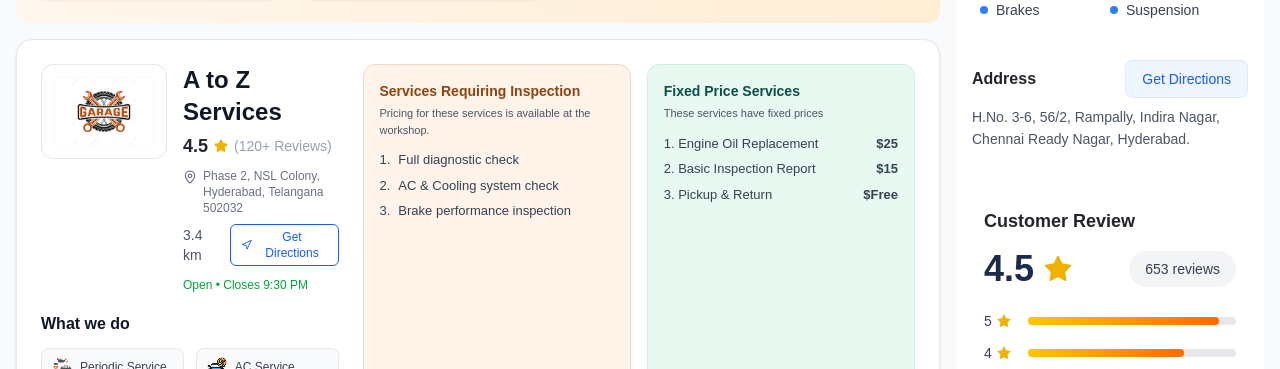
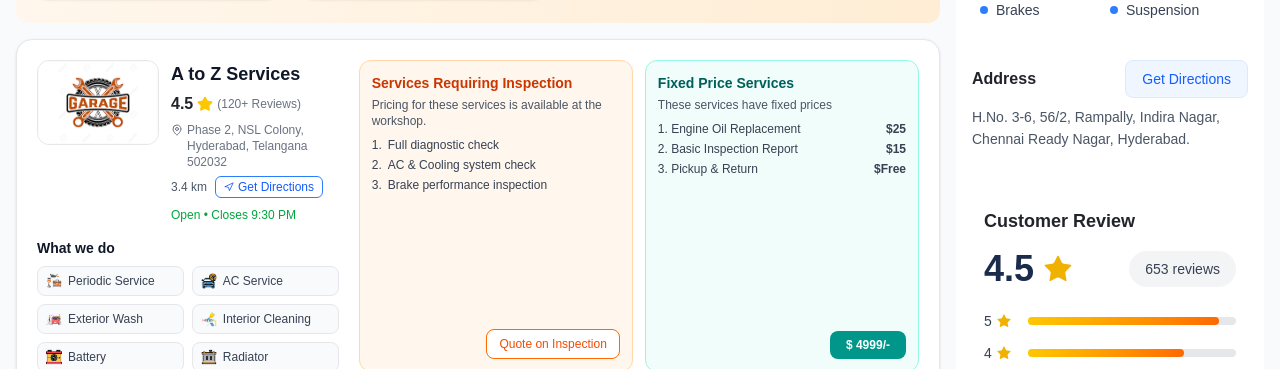
Before and after one commit to dsriharikrishna/drivemech_starter_frontend, a Next.js app: page /customer/workshop in a window 1280 px wide. Shown: the part 431-800 px from the top of the page. Built offline with nearby package versions, Linux system fonts and the light colour scheme; no server answers.

Commit message:
Update MechanicCard.tsx

```diff
--- a/src/components/customer/workshop/MechanicCard.tsx
+++ b/src/components/customer/workshop/MechanicCard.tsx
@@ -50,50 +50,50 @@ export default function MechanicCard({
 }: Props) {
   return (
     <div
-      className={`bg-white border shadow-sm rounded-2xl p-6 transition-all
+      className={`bg-white border shadow-sm rounded-2xl p-5 transition-all
         ${isActive ? "border-orange-500 ring-2 ring-orange-200" : "border-gray-200"}
       `}
     >
       {/* ===================== MAIN FLEX LAYOUT ===================== */}
-      <div className="flex flex-col lg:flex-row gap-6">
+      <div className="flex flex-col lg:flex-row gap-5">
 
         {/* ===================== LEFT SECTION (~35%) ===================== */}
-        <div className="flex-[0.35] flex flex-col gap-4">
+        <div className="flex-[0.35] flex flex-col gap-3">
           {/* Logo and Header Info */}
-          <div className="flex items-start gap-4">
-            <div className="bg-white border border-gray-200 rounded-xl p-3 shrink-0">
+          <div className="flex items-start gap-3">
+            <div className="bg-white border border-gray-200 rounded-xl shrink-0">
               <Image
                 src={"/images/workshop/WorkshopGarage.png"}
                 alt={name}
-                width={100}
-                height={100}
-                className="object-contain"
+                width={120}
+                height={120}
+                className="object-contain rounded-xl"
               />
             </div>
 
             <div className="flex-1">
-              <h2 className="text-2xl font-bold text-gray-900 mb-1">{name}</h2>
+              <h2 className="text-lg font-bold text-gray-900 mb-1">{name}</h2>
 
-              <div className="flex items-center gap-1.5">
-                <span className="text-lg font-semibold">{ratings}</span>
-                <Star size={14} className="fill-star text-star" />
-                <span className="text-sm text-gray-400">({reviews} Reviews)</span>
+              <div className="flex items-center gap-1">
+                <span className="text-base font-semibold">{ratings}</span>
+                <Star size={16} className="fill-yellow-400 text-yellow-400" />
+                <span className="text-xs text-gray-500">({reviews} Reviews)</span>
               </div>
 
-              <div className="flex items-start gap-1.5 mt-2 text-xs text-gray-500">
-                <MapPin size={14} className="mt-0.5 shrink-0" />
+              <div className="flex items-start gap-1 mt-1.5 text-xs text-gray-500">
+                <MapPin size={12} className="mt-0.5 shrink-0" />
                 <span>Phase 2, NSL Colony, Hyderabad, Telangana 502032</span>
               </div>
 
-              <div className="flex items-center gap-2 mt-2">
-                <span className="text-sm text-gray-600">{distance}</span>
-                <button className="flex items-center gap-1 text-blue-600 text-xs font-medium border border-blue-600 px-2.5 py-1 rounded-md hover:bg-blue-50 transition">
-                  <Navigation size={12} />
+              <div className="flex items-center gap-2 mt-1.5">
+                <span className="text-xs text-gray-600">{distance}</span>
+                <button className="flex items-center gap-1 text-blue-600 text-xs font-medium border border-blue-500 px-2 py-0.5 rounded-md hover:bg-blue-50 transition">
+                  <Navigation size={10} />
                   Get Directions
                 </button>
               </div>
 
-              <div className="mt-1.5">
+              <div className="mt-1">
                 <span className="text-green-600 font-medium text-xs">{status}</span>
               </div>
             </div>
@@ -101,20 +101,20 @@ export default function MechanicCard({
 
           {/* What we do */}
           <div>
-            <h3 className="font-bold text-base text-gray-900 mb-3">What we do</h3>
-            <div className="grid grid-cols-2 gap-3">
+            <h3 className="font-semibold text-sm text-gray-900 mb-2">What we do</h3>
+            <div className="grid grid-cols-2 gap-2">
               {tags.map((tag) => {
                 const iconPath = serviceIcons[tag] || "/images/workshop/PeriodicService.png";
                 return (
                   <div
                     key={tag}
-                    className="flex items-center gap-2 bg-gray-50 border border-gray-200 rounded-lg px-2.5 py-2"
+                    className="flex items-center gap-1.5 bg-gray-50 border border-gray-200 rounded-lg px-2 py-1.5"
                   >
                     <Image
                       src={iconPath}
                       alt={tag}
-                      width={20}
-                      height={20}
+                      width={16}
+                      height={16}
                       className="object-contain"
                     />
                     <span className="text-xs text-gray-700">{tag}</span>
@@ -126,21 +126,21 @@ export default function MechanicCard({
         </div>
 
         {/* ===================== RIGHT SECTION (~65%) ===================== */}
-        <div className="flex-[0.65] grid grid-cols-1 md:grid-cols-2 gap-4">
+        <div className="flex-[0.65] grid grid-cols-1 md:grid-cols-2 gap-3">
 
           {/* Services Requiring Inspection */}
-          <div className="bg-inspection border border-inspection rounded-xl p-4 flex flex-col">
-            <h3 className="font-bold text-sm text-inspection">
+          <div className="bg-orange-50 border border-orange-200 rounded-xl p-3 flex flex-col">
+            <h3 className="font-semibold text-sm text-orange-700">
               Services Requiring Inspection
             </h3>
 
-            <p className="text-[11px] text-gray-600 mt-1 mb-3">
+            <p className="text-xs text-gray-600 mt-1 mb-2">
               Pricing for these services is available at the workshop.
             </p>
 
-            <ul className="text-[13px] space-y-1.5 flex-1">
+            <ul className="text-xs space-y-1 flex-1">
               {highlights.map((h, i) => (
-                <li key={i} className="flex gap-2 text-gray-700">
+                <li key={i} className="flex gap-1.5 text-gray-700">
                   <span>{i + 1}.</span>
                   <span>{h}</span>
                 </li>
@@ -148,45 +148,45 @@ export default function MechanicCard({
             </ul>
 
             {highlights.length > 3 && (
-              <button className="text-blue-600 text-sm font-medium mt-2 text-left">
+              <button className="text-blue-600 text-xs font-medium mt-1.5 text-left">
                 + 3 more services
               </button>
             )}
 
-            <div className="flex justify-end mt-4">
-              <button className="bg-white border border-orange-500 text-orange-600 px-4 py-2 rounded-lg text-sm font-medium hover:bg-orange-50 transition">
+            <div className="flex justify-end mt-3">
+              <button className="bg-white border border-orange-500 text-orange-600 px-3 py-1.5 rounded-lg text-xs font-medium hover:bg-orange-50 transition">
                 Quote on Inspection
               </button>
             </div>
           </div>
 
           {/* Fixed Price Services */}
-          <div className="bg-fixed-price border border-fixed-price rounded-xl p-4 flex flex-col">
-            <h3 className="font-bold text-sm text-teal-900">Fixed Price Services</h3>
+          <div className="bg-teal-50 border border-teal-200 rounded-xl p-3 flex flex-col">
+            <h3 className="font-semibold text-sm text-teal-800">Fixed Price Services</h3>
 
-            <p className="text-[11px] text-gray-600 mt-1 mb-3">
+            <p className="text-xs text-gray-600 mt-1 mb-2">
               These services have fixed prices
             </p>
 
-            <div className="text-[13px] space-y-1.5 flex-1">
+            <div className="text-xs space-y-1 flex-1">
               {services.map((s, i) => (
                 <div key={i} className="flex justify-between text-gray-700">
                   <span>
                     {i + 1}. {s.title}
                   </span>
-                  <span className="font-bold">{s.price}</span>
+                  <span className="font-semibold">{s.price}</span>
                 </div>
               ))}
             </div>
 
             {services.length > 3 && (
-              <button className="text-blue-600 text-sm font-medium mt-2 text-left">
+              <button className="text-blue-600 text-xs font-medium mt-1.5 text-left">
                 + 3 more services
               </button>
             )}
 
-            <div className="flex justify-end mt-4">
-              <button className="bg-teal-600 text-white px-6 py-2 rounded-lg text-sm font-medium hover:bg-teal-700 transition">
+            <div className="flex justify-end mt-3">
+              <button className="bg-teal-600 text-white px-4 py-1.5 rounded-lg text-xs font-semibold hover:bg-teal-700 transition">
                 $ 4999/-
               </button>
             </div>
@@ -195,11 +195,11 @@ export default function MechanicCard({
       </div>
 
       {/* ===================== BOOK NOW BUTTON ===================== */}
-      <div className="mt-6">
+      <div className="mt-4">
         <Button
           onClick={() => onBookNow(name, id)}
           variant="primary"
-          className="w-full rounded-xl py-3.5 text-base font-bold"
+          className="w-full rounded-xl py-3 text-sm font-semibold"
         >
           Book Now
         </Button>
```
